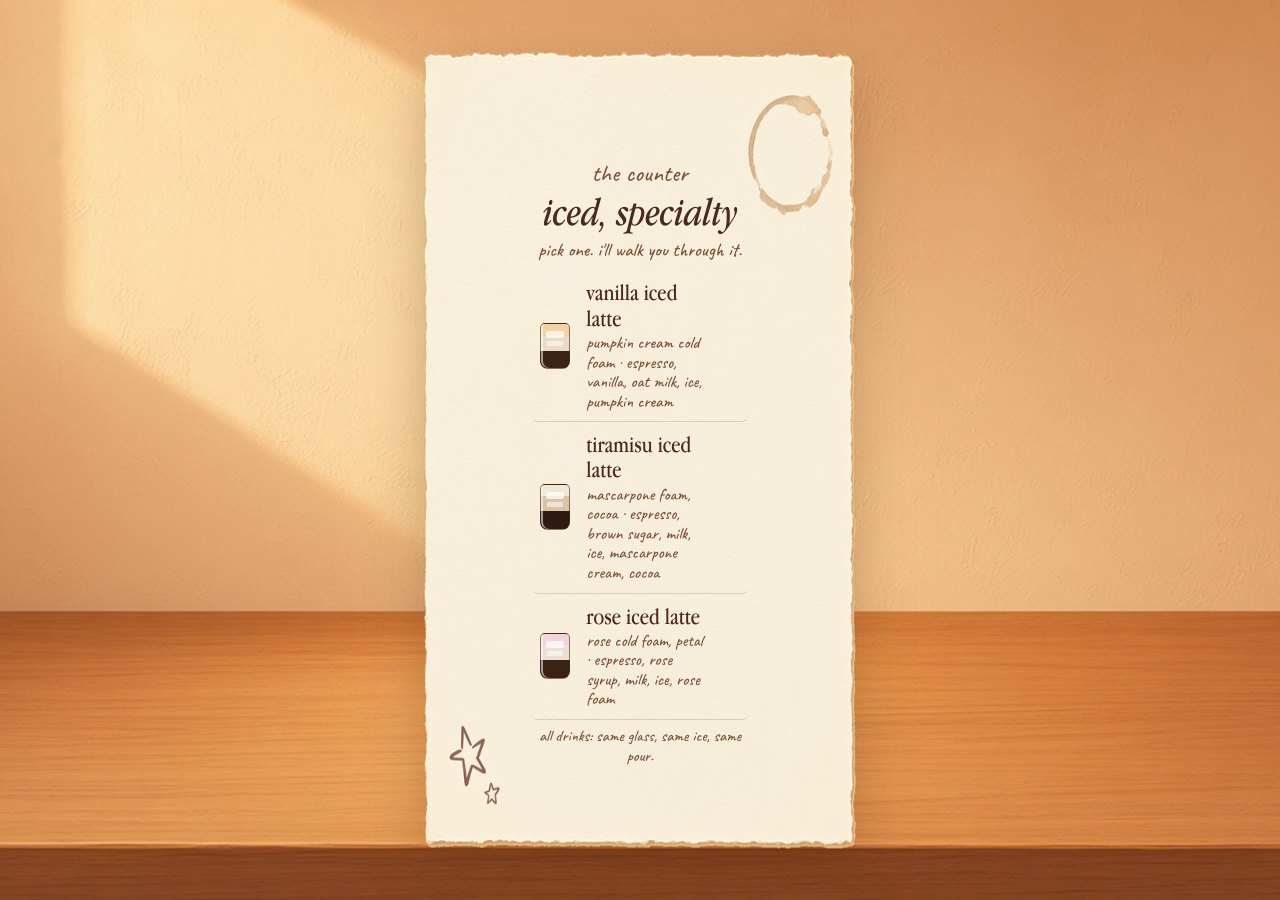
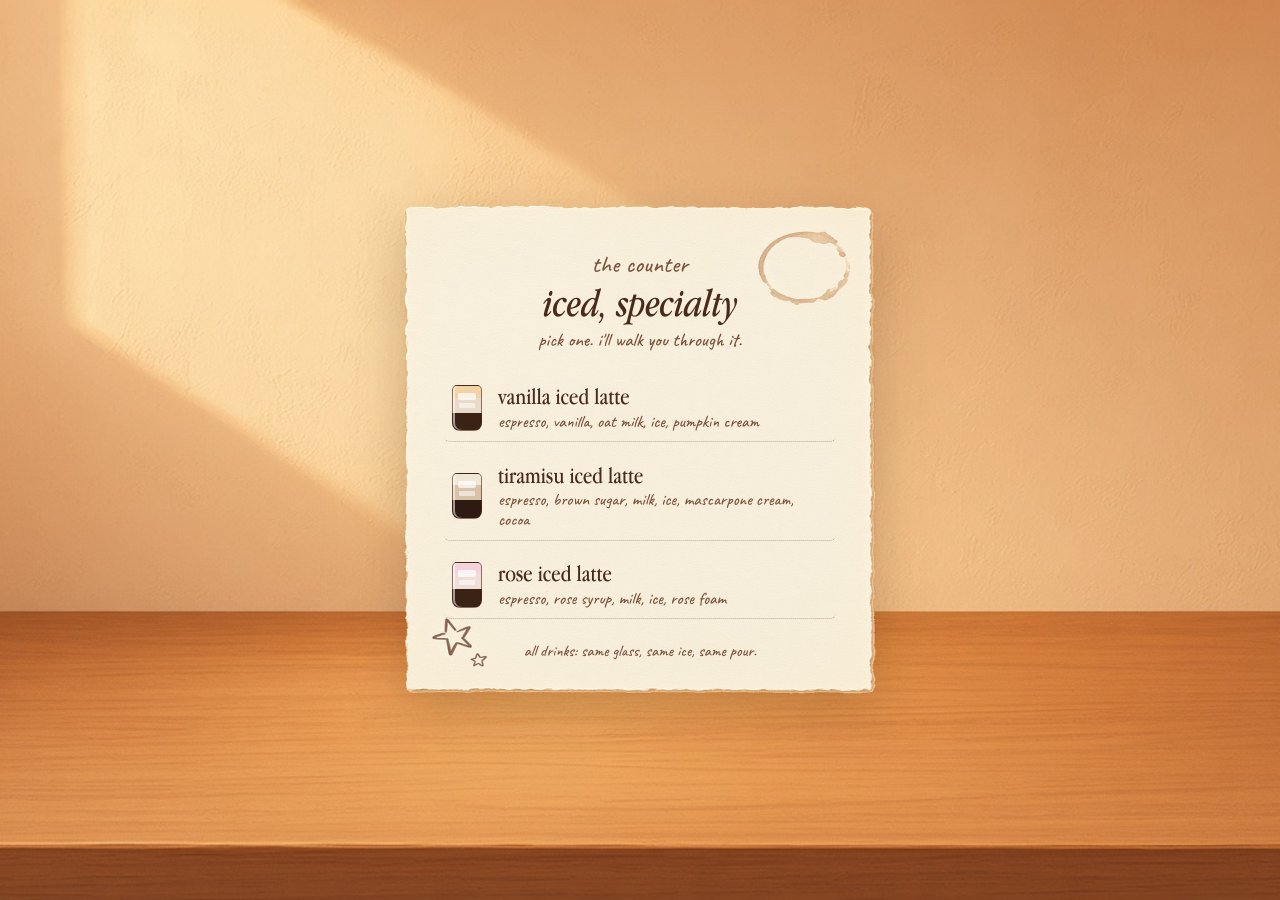
Before and after one commit to dinablachman/dinablachman.github.io, a Jekyll site: the page built from coffee.md, in a window 1280 px wide. Built offline with Jekyll 4.4.1, drawn with Linux system fonts in a browser that asks for light colours; part of the change alters nothing that is shown.

Commit message:
Fix coffee applet layout and garnish flow
- Pin the glass foot to a screen line so the handoff zoom never slides the
  glass under the HUD; menu paper sized by content instead of aspect-ratio
- Fill the glass to 0.92 so the surface sits just under the rim and the foam
  mounds above it; dust settles over the dome and bakes a haze into the foam
  sprite instead of dotting the outline
- Petal now spawns above the canvas and garnish has a safety timeout, fixing
  a hang after the rose foam; back-to-menu button replaces the hold button

Co-authored-by: dinablachman <dinablachman@users.noreply.github.com>

```diff
--- a/_layouts/coffee.html
+++ b/_layouts/coffee.html
@@ -6,6 +6,7 @@
   <title>{{ page.title }} · {{ site.title }}</title>
   <meta name="description" content="{{ page.description | default: 'make a cup of coffee.' }}">
   <meta name="theme-color" content="#e9ae84">
+  <link rel="icon" href="data:,">
   <link rel="preconnect" href="https://fonts.googleapis.com">
   <link rel="preconnect" href="https://fonts.gstatic.com" crossorigin>
   <link rel="stylesheet" href="https://fonts.googleapis.com/css2?family=Caveat:wght@500;600&display=swap">
--- a/assets/coffee/css/coffee.css
+++ b/assets/coffee/css/coffee.css
@@ -68,10 +68,8 @@ html, body.coffee-body {
 
 .menu__paper {
   position: relative;
-  width: min(440px, 100%);
-  aspect-ratio: 560 / 968;
-  max-height: 92vh;
-  padding: 9% 9% 7%;
+  width: min(480px, 100%);
+  padding: clamp(28px, 6vh, 48px) clamp(28px, 8%, 44px) clamp(22px, 4vh, 36px);
   background: url('../art/menu-paper.png') center / 100% 100% no-repeat;
   filter: drop-shadow(0 18px 28px rgba(80, 40, 10, .28));
   display: flex;
@@ -83,7 +81,7 @@ html, body.coffee-body {
   to   { opacity: 1; transform: none; }
 }
 
-.menu__head { text-align: center; margin-bottom: 4%; }
+.menu__head { text-align: center; margin-bottom: clamp(10px, 2.5vh, 22px); }
 .menu__eyebrow {
   margin: 0;
   font-family: var(--hand);
@@ -112,9 +110,7 @@ html, body.coffee-body {
   padding: 0;
   display: flex;
   flex-direction: column;
-  gap: 2.4%;
-  flex: 1;
-  justify-content: center;
+  gap: clamp(4px, 1.2vh, 12px);
 }
 
 .menu__item {
@@ -187,7 +183,7 @@ html, body.coffee-body {
 }
 
 .menu__foot {
-  margin: 3% 0 0;
+  margin: clamp(10px, 2.5vh, 22px) 0 0;
   text-align: center;
   font-family: var(--hand);
   font-size: clamp(13px, 1.9vh, 16px);
@@ -326,7 +322,10 @@ html, body.coffee-body {
 }
 .hold__fill { display: none; }
 
+.hold[hidden] { display: none; }
+
 .ghost {
+  grid-column: 2;
   justify-self: end;
   padding: 12px 18px;
   border: 2px solid var(--ink);
@@ -345,7 +344,7 @@ html, body.coffee-body {
   .hud { grid-template-columns: 1fr; gap: 10px; }
   .hold { width: 104px; height: 104px; font-size: 17px; justify-self: center; }
   .dialog { min-height: 74px; padding: 14px 14px 12px; }
-  .ghost { justify-self: center; }
+  .ghost { grid-column: 1; justify-self: center; }
 }
 
 @media (prefers-reduced-motion: reduce) {
--- a/assets/coffee/js/drink.js
+++ b/assets/coffee/js/drink.js
@@ -17,6 +17,7 @@ const RIM_Y = GY + 93;          // centre of outer rim ellipse
 const RY_RATIO = 0.34;
 const SPOUT_X = CX - 34;
 const SPOUT_Y = GY - 130;
+export const GLASS_FOOT = GY + 752;   // where the glass meets the counter
 
 export function rx(y) { return 190 - 0.0933 * (y - (GY + 80)); }
 export function ry(y) { return RY_RATIO * rx(y); }
@@ -107,6 +108,7 @@ export class Drink {
     this.sipping = false;
     this.dustColor = null;
     this.dustResolve = null;
+    this.hazeBaked = 0;
     this._totalTarget = 0;
   }
 
@@ -168,18 +170,25 @@ export class Drink {
 
   // garnish runs on its own timer; returns a promise resolved when settled
   garnish(id) {
-    return new Promise(resolve => {
+    return new Promise(res => {
+      // never let a garnish stall the flow
+      let done = false;
+      const resolve = () => { if (!done) { done = true; clearTimeout(guard); res(); } };
+      const guard = setTimeout(resolve, 5000);
       if (id === 'petal') {
         const fw = this._foamBox().w;
-        this.petal = { x: CX + fw * 0.12, y: SPOUT_Y + 40, vy: 0, rot: -0.6, vr: 1.4, landed: false, onLiquid: false, resolve };
+        this.petal = { x: CX + fw * 0.12, y: -140, vy: 0, rot: -0.6, vr: 1.4, landed: false, onLiquid: false, resolve };
       } else {
-        const n = this.reduced ? 40 : 90;
+        const n = this.reduced ? 60 : 140;
         this.dustColor = id === 'cocoa' ? '#4a2a17' : '#8a4b1e';
         for (let i = 0; i < n; i++) {
+          // bias toward the middle of the dome, like a sieve held over it
+          const u = (Math.random() + Math.random() - 1) * 0.4;
           this.dustFalling.push({
-            x: CX + rand(-1, 1) * this._foamBox().w * 0.42,
-            y: SPOUT_Y + rand(-160, 40),
-            vy: rand(160, 260), r: rand(1.2, 2.6), a: rand(0.5, 0.95)
+            x: CX + u * this._foamBox().w,
+            y: SPOUT_Y + rand(-200, 40),
+            vy: rand(160, 260), r: rand(1, 2.2), a: rand(0.35, 0.8),
+            sink: rand(6, 46)      // how far below the top edge it comes to rest
           });
         }
         this.dustResolve = resolve;
@@ -255,9 +264,9 @@ export class Drink {
 
   _foamBox() {
     const yTop = this.surface;                    // liquid surface centre
-    const wAvail = 2 * rx(Math.max(yTop, RIM_Y + 60)) * 0.95;
+    const wAvail = 2 * rx(Math.max(yTop, RIM_Y + 60)) * 1.02;
     const s = wAvail / this.art.foam.width;
-    return { w: wAvail, h: this.art.foam.height * s, s, bottom: yTop + 24 };
+    return { w: wAvail, h: this.art.foam.height * s, s, bottom: yTop + 14 };
   }
 
   _profile(img) {
@@ -276,19 +285,33 @@ export class Drink {
     return prof;
   }
 
-  _tintFoam(tint) {
+  // Bake the foam sprite: neutral base * recipe tint, plus (once garnished) a
+  // haze of dust over the upper dome. Masked to the foam's own alpha so nothing
+  // leaks onto the wall behind it.
+  _tintFoam(tint, haze = 0) {
     const img = this.art.foam;
     const c = this.foamCanvas;
-    c.width = img.width; c.height = img.height;
+    const w = img.width, h = img.height;
+    c.width = w; c.height = h;
     const x = c.getContext('2d');
-    x.clearRect(0, 0, c.width, c.height);
+    x.clearRect(0, 0, w, h);
     x.drawImage(img, 0, 0);
     x.globalCompositeOperation = 'multiply';
     x.fillStyle = tint;
-    x.fillRect(0, 0, c.width, c.height);
+    x.fillRect(0, 0, w, h);
+    if (haze > 0) {
+      const dc = this.dustColor || '#4a2a17';
+      const g = x.createRadialGradient(w * 0.52, h * 0.3, 8, w * 0.5, h * 0.38, w * 0.5);
+      g.addColorStop(0, mix(dc, '#ffffff', 1 - 0.85 * haze));
+      g.addColorStop(0.65, mix(dc, '#ffffff', 1 - 0.45 * haze));
+      g.addColorStop(1, '#ffffff');
+      x.fillStyle = g;
+      x.fillRect(0, 0, w, h);
+    }
     x.globalCompositeOperation = 'destination-in';
     x.drawImage(img, 0, 0);
     x.globalCompositeOperation = 'source-over';
+    this.hazeBaked = haze;
     return c;
   }
 
@@ -358,14 +381,19 @@ export class Drink {
       for (const p of this.dustFalling) {
         p.vy += 500 * dt; p.y += p.vy * dt;
         const col = clamp(Math.round((p.x - (CX - fb.w / 2)) / fb.s), 0, this.foamProfile.length - 1);
-        const landY = fb.bottom - fb.h + this.foamProfile[col] * fb.s + rand(0, 6);
+        const landY = fb.bottom - fb.h + this.foamProfile[col] * fb.s + p.sink * fb.s;
         if (p.y >= landY) {
           this.dust.push({ u: (p.x - CX) / fb.w, v: (landY - (fb.bottom - fb.h)) / fb.h, r: p.r, a: p.a });
           p.done = true;
         }
       }
       this.dustFalling = this.dustFalling.filter(p => !p.done);
-      if (!this.dustFalling.length && this.dustResolve) { this.dustResolve(); this.dustResolve = null; }
+      const haze = Math.min(1, this.dust.length / 90);
+      if (this.foam && Math.abs(haze - (this.hazeBaked || 0)) > 0.06) this.foamTinted = this._tintFoam(this.foam.tint, haze);
+      if (!this.dustFalling.length && this.dustResolve) {
+        this.foamTinted = this._tintFoam(this.foam.tint, 1);
+        this.dustResolve(); this.dustResolve = null;
+      }
     }
 
     // petal
@@ -385,12 +413,13 @@ export class Drink {
       if (p.y < landY - 1 && !p.landed) {
         p.vy += 520 * dt; p.y += Math.min(p.vy, 380) * dt; p.rot += p.vr * dt;
         p.x += Math.sin(this.time * 6) * 30 * dt;
-        if (p.y >= landY) { p.y = landY; p.landed = true; if (p.resolve) { p.resolve(); p.resolve = null; } }
+        if (p.y >= landY) { p.y = landY; p.landed = true; }
       } else {
         p.landed = true;
         p.y += (landY - p.y) * Math.min(1, 8 * dt);
         p.rot += (0.25 - p.rot) * Math.min(1, 2 * dt);
       }
+      if (p.landed && p.resolve) { p.resolve(); p.resolve = null; }
     }
   }
 
@@ -519,15 +548,6 @@ export class Drink {
           ctx.fill();
         }
         ctx.globalAlpha = 1;
-        // a soft haze of dust over the top of the foam
-        ctx.save();
-        ctx.globalAlpha = 0.28 * a;
-        const g = ctx.createRadialGradient(CX, fb.bottom - h * 0.75, 4, CX, fb.bottom - h * 0.7, fb.w * 0.42);
-        g.addColorStop(0, this.dustColor || '#4a2a17');
-        g.addColorStop(1, rgba(this.dustColor || '#4a2a17', 0));
-        ctx.fillStyle = g;
-        ctx.fillRect(CX - fb.w / 2, fb.bottom - h, fb.w, h * 0.7);
-        ctx.restore();
       }
     }
     if (this.dustFalling.length) {
--- a/assets/coffee/js/main.js
+++ b/assets/coffee/js/main.js
@@ -1,5 +1,5 @@
 import { RECIPES } from './recipes.js';
-import { Drink, W, H } from './drink.js';
+import { Drink, H, GLASS_FOOT } from './drink.js';
 import { Dialog } from './dialog.js';
 
 const root = document.getElementById('coffee');
@@ -36,7 +36,7 @@ function buildMenu() {
       <span class="menu__swatch" style="--swatch:${r.swatch}" aria-hidden="true"></span>
       <span>
         <span class="menu__name">${r.name}</span>
-        <span class="menu__desc">${r.sub} · ${r.blurb}</span>
+        <span class="menu__desc">${r.blurb}</span>
       </span>
       <span class="menu__star" aria-hidden="true">★</span>`;
     b.addEventListener('click', () => order(r));
@@ -70,29 +70,30 @@ function loadArt() {
 // ---------------------------------------------------------------- stage fit
 
 let baseScale = 1;
+let availH = 600;
 let stagePose = 'counter';   // counter | present | sip
 
 function fitStage() {
   const hud = parseFloat(getComputedStyle(root).getPropertyValue('--hud-h')) || 168;
-  const availH = window.innerHeight - hud - 8;
+  availH = window.innerHeight - hud - 8;
   const availW = window.innerWidth;
   baseScale = Math.min(availH / H, availW / 520);
   applyPose(true);
 }
 
-// transform-origin is the stage centre, so translateY has to lift the scaled
-// stage back up so its top sits at the viewport top (plus any extra offset).
-function pose(scale, extraY, rot) {
-  const ty = -(H * (1 - scale)) / 2 + extraY;
+// transform-origin is the stage centre. Pin the glass foot (canvas y = GLASS_FOOT)
+// to a screen line so scaling toward the viewer never pushes it under the HUD.
+function pose(scale, footY, rot) {
+  const ty = footY - H / 2 - (GLASS_FOOT - H / 2) * scale;
   return `translate(-50%, ${ty.toFixed(1)}px) rotate(${rot}deg) scale(${scale.toFixed(4)})`;
 }
 
 function applyPose(instant = false) {
   const s = baseScale;
   let t;
-  if (stagePose === 'present') t = pose(s * 1.16, H * s * 0.06, 0);
-  else if (stagePose === 'sip') t = pose(s * 1.2, H * s * 0.02, -4);
-  else t = pose(s, 0, 0);
+  if (stagePose === 'present') t = pose(s * 1.14, availH + availH * 0.015, 0);
+  else if (stagePose === 'sip') t = pose(s * 1.18, availH - availH * 0.02, -4);
+  else t = pose(s, availH - 4, 0);
   if (instant) el.stage.classList.add('is-instant');
   el.stage.style.transform = t;
   if (instant) requestAnimationFrame(() => el.stage.classList.remove('is-instant'));
@@ -237,6 +238,7 @@ async function order(recipe) {
   applyPose();
   await sleep(600);
   await dialog.say(recipe.empty, { tag: recipe.name, hold: 300 });
+  el.hold.hidden = true;
   el.again.hidden = false;
 }
 
@@ -244,6 +246,7 @@ el.again.addEventListener('click', () => {
   running = false;
   el.counter.classList.remove('is-live');
   el.again.hidden = true;
+  el.hold.hidden = false;
   dialog.hide();
   setTimeout(() => {
     el.counter.hidden = true;
--- a/assets/coffee/js/recipes.js
+++ b/assets/coffee/js/recipes.js
@@ -8,14 +8,13 @@
 //   foam    hold: pipe cold foam        { tint }
 //   garnish auto: dust / petal          { id }
 //
-// `amount` is a fraction of the glass; a recipe's pours should sum to ~0.84
-// so there is headroom for foam under the rim.
+// `amount` is a fraction of the glass; a recipe's pours should sum to ~0.92
+// so the surface sits just under the rim with the foam mounded above it.
 
 export const RECIPES = [
   {
     id: 'vanilla-pumpkin',
     name: 'vanilla iced latte',
-    sub: 'pumpkin cream cold foam',
     blurb: 'espresso, vanilla, oat milk, ice, pumpkin cream',
     swatch: 'linear-gradient(#f3d3a6 0 28%, #eadbc9 28% 62%, #3a2214 62%)',
     intro: 'vanilla, then the shot. you pour, i talk.',
@@ -27,7 +26,7 @@ export const RECIPES = [
         color: '#c98a4a', top: '#e3ab6b', amount: 0.06, holdMs: 900,
         say: 'a slow ribbon of vanilla. it sinks, then thinks about it.' },
       { kind: 'pour', id: 'milk', label: 'hold to pour the milk',
-        color: '#ede0cf', top: '#f7efe3', amount: 0.52, holdMs: 1800,
+        color: '#ede0cf', top: '#f7efe3', amount: 0.60, holdMs: 1900,
         say: 'milk clouds up through the espresso. this is the part everyone watches.' },
       { kind: 'ice', label: 'hold to add ice', count: 4,
         say: 'four cubes. the glass goes cold in your hand.' },
@@ -41,7 +40,6 @@ export const RECIPES = [
   {
     id: 'tiramisu',
     name: 'tiramisu iced latte',
-    sub: 'mascarpone foam, cocoa',
     blurb: 'espresso, brown sugar, milk, ice, mascarpone cream, cocoa',
     swatch: 'linear-gradient(#f1e7d6 0 26%, #d9c3a8 26% 60%, #2e1a10 60%)',
     intro: 'a dessert pretending to be a coffee. let\u2019s pretend together.',
@@ -53,7 +51,7 @@ export const RECIPES = [
         color: '#8a4d22', top: '#b56f3a', amount: 0.06, holdMs: 900,
         say: 'brown sugar syrup. it goes amber where it meets the espresso.' },
       { kind: 'pour', id: 'milk', label: 'hold to pour the milk',
-        color: '#e6d8c4', top: '#f4ebdd', amount: 0.52, holdMs: 1800,
+        color: '#e6d8c4', top: '#f4ebdd', amount: 0.60, holdMs: 1900,
         say: 'the milk marbles in. for a second it looks like a painting of weather.' },
       { kind: 'ice', label: 'hold to add ice', count: 4,
         say: 'ice. it clinks, which is most of the reason to have it.' },
@@ -67,7 +65,6 @@ export const RECIPES = [
   {
     id: 'rose',
     name: 'rose iced latte',
-    sub: 'rose cold foam, petal',
     blurb: 'espresso, rose syrup, milk, ice, rose foam',
     swatch: 'linear-gradient(#f5d3da 0 26%, #eedfd6 26% 60%, #3a2214 60%)',
     intro: 'rose is a small amount of a big thing. we\u2019ll go easy.',
@@ -79,7 +76,7 @@ export const RECIPES = [
         color: '#b8506e', top: '#d6708c', amount: 0.07, holdMs: 1000,
         say: 'rose syrup, just enough. any more and it tastes like a drawer.' },
       { kind: 'pour', id: 'milk', label: 'hold to pour the milk',
-        color: '#eedfd6', top: '#f8efe9', amount: 0.51, holdMs: 1800,
+        color: '#eedfd6', top: '#f8efe9', amount: 0.59, holdMs: 1900,
         say: 'the milk turns it the colour of the inside of a shell.' },
       { kind: 'ice', label: 'hold to add ice', count: 4,
         say: 'ice, four. they bob, then agree on where to sit.' },
```
